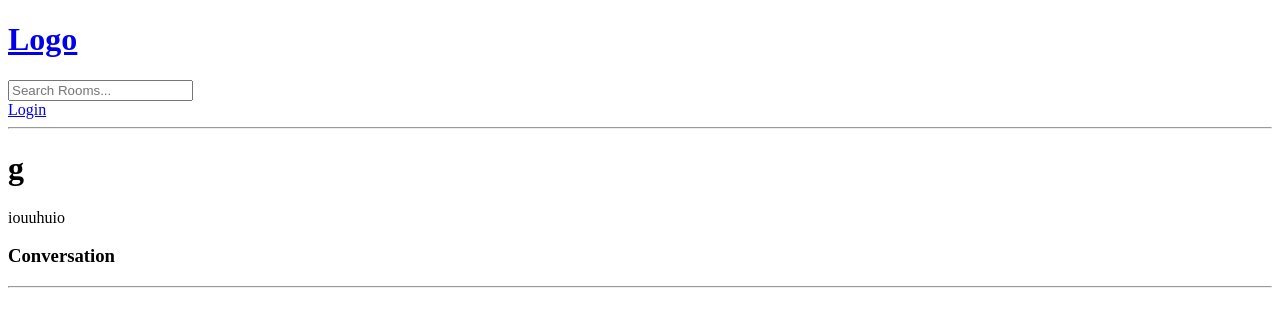
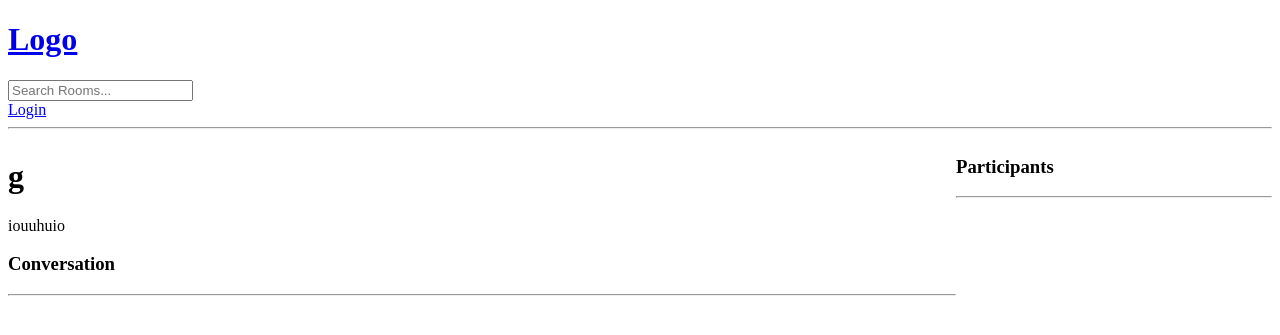
Before and after one commit to arn1215/Django-starter, a Django app: page /room/7/ in a window 1280 px wide. Shown: the top 335 px of the page. Run offline with Django 4.2, Linux system fonts and the light colour scheme; data comes from the database, SQL or seed files in the repository.

Commit message:
began styling

```diff
--- a/template/base/templates/base/room.html
+++ b/template/base/templates/base/room.html
@@ -1,7 +1,16 @@
 {%extends 'main.html'%}
 
 {%block content%}
+    <style>
+      .room-container{
+        display: grid;
+        grid-template-columns: 3fr 1fr;
+      }
+    </style>
 
+
+    <div class="room-container">
+        <div>
           <h1>{{room.name}}</h1>
           <p>{{room.description}}</p>
 
@@ -25,5 +34,13 @@
             </form>
           </div>
           {% endif %}
+        </div>
+
+        <div>
+          <h3>Participants</h3>
+          <hr>
+        </div>
+
+    </div>
 
 {%endblock%}
```
Lines whose indentation alone changed are shown as unchanged.
